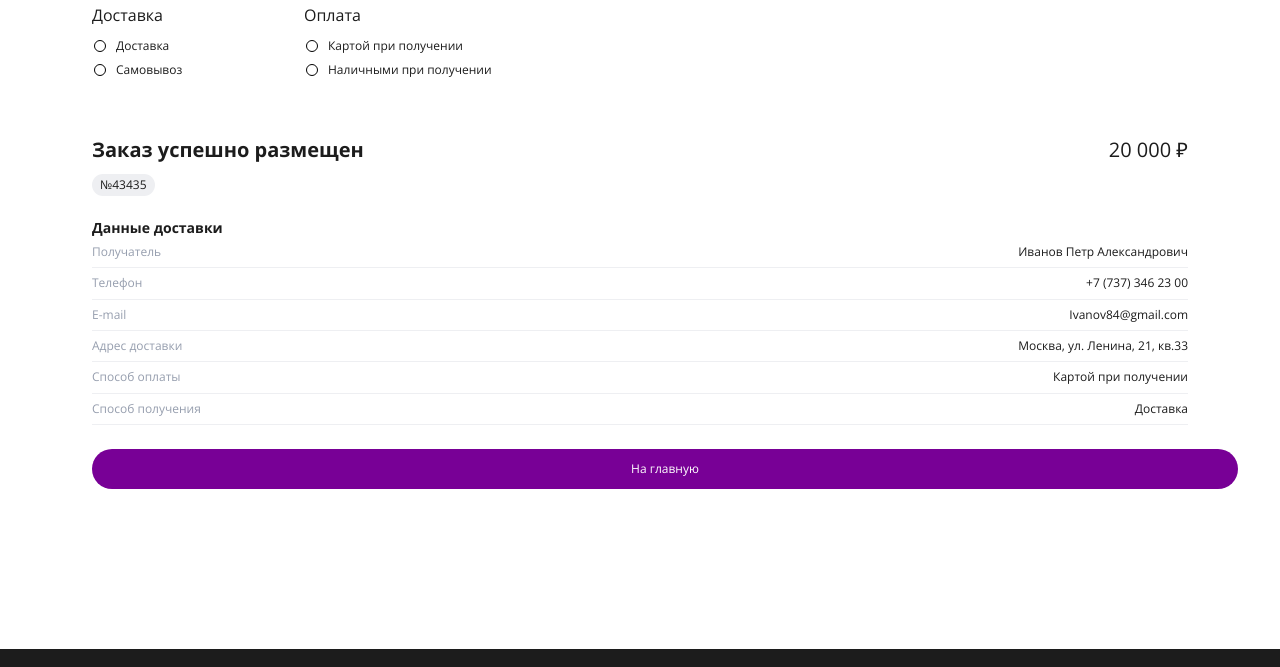
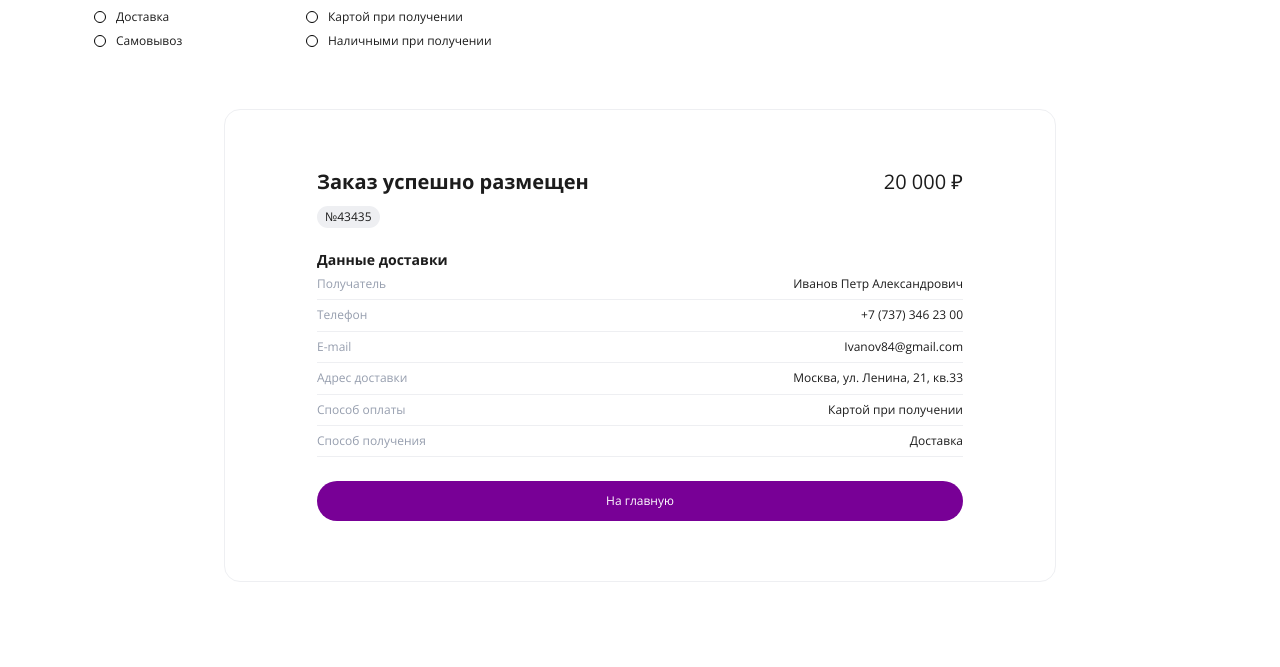
Before and after one commit to vera0708/Koff-furniture_store, a website built with Vite: page index.html in a window 1280 px wide. Shown: the part 3013-3680 px from the top of the page. Built offline with nearby package versions, Linux system fonts and the light colour scheme; files whose address does not match are found by name; what navigo would draw is missing.

Commit message:
feat: correcr styles for order and default

```diff
--- a/styles/default.scss
+++ b/styles/default.scss
@@ -1,3 +1,8 @@
+html {
+    box-sizing: border-box;
+    scroll-behavior: smooth;
+}
+
 *,
 *::before,
 *::after {
--- a/styles/order.scss
+++ b/styles/order.scss
@@ -1,10 +1,26 @@
 .order {
+    margin: 0 auto;
+    margin-top: 24px;
+    min-width: 320px;
     padding-top: 24px;
     padding-bottom: 24px;
+    border-radius: 16px;
+    border: 1px solid #EEEFF2;
 
     @media (min-width: 580px) {
+        margin-top: 60px;
+        max-width: 710px;
         padding-top: 60px;
         padding-bottom: 60px;
+        // border: 1px solid #EEEFF2;
+    }
+
+    @media (min-width: 820px) {
+        max-width: 726px;
+    }
+
+    @media (min-width: 1120px) {
+        max-width: 832px;
     }
 
     &__title {
```
